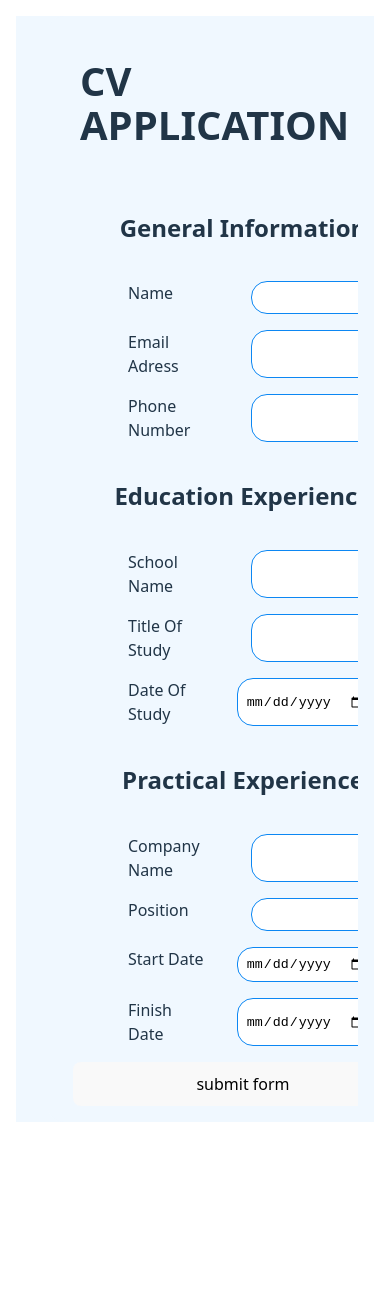
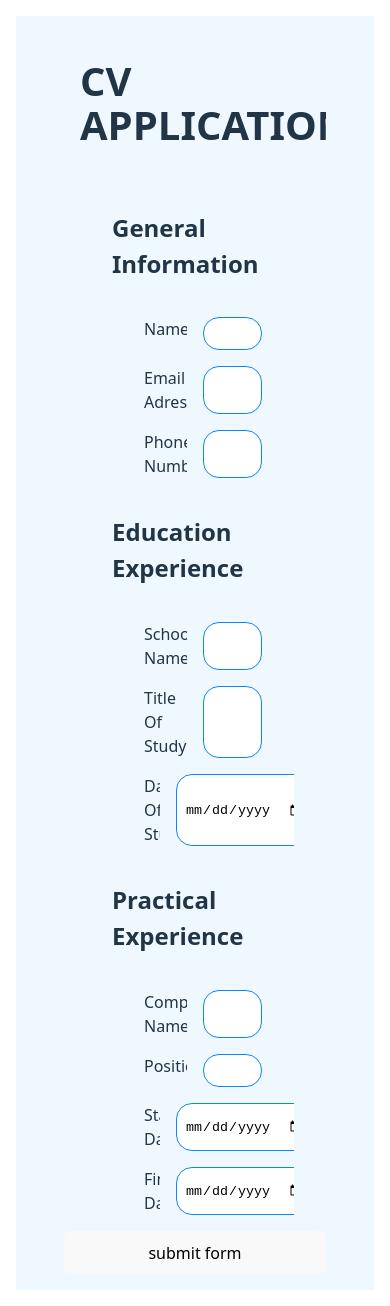
Before and after one commit to TitusBokosi/CV-Application, a React (Vite) app: page / in a window 390 px wide. Before the commit the page ends 1138 px from the top, so only its background shows below. Built offline with nearby package versions, Linux system fonts and the light colour scheme.

Commit message:
fourth mobile frame

```diff
--- a/src/index.css
+++ b/src/index.css
@@ -13,13 +13,14 @@
   -moz-osx-font-smoothing: grayscale;
   color: black;
   padding: 1rem;
-  max-width: 100vw;
+  width: 100vw;
   overflow-x: hidden;
   box-sizing: border-box;
 }
 * {
   box-sizing: border-box;
-  max-width: 100vw;
+  max-width: 100%;
+  padding-inline: 1rem;
 }
 
 a {
@@ -101,7 +102,7 @@ form,
   align-self: center;
 }
 .submit-button {
-  width: 95%;
+  width: 100%;
   align-self: center;
 }
 .section-containers {
@@ -147,7 +148,7 @@ p {
 }
 @media (max-width: 500px) {
   * {
-    max-width: 100vw;
+    max-width: 100%;
     overflow-x: hidden;
     padding-inline: 1rem;
   }
```
